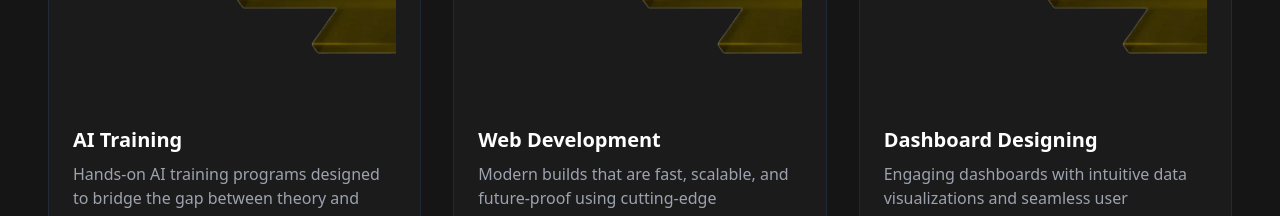
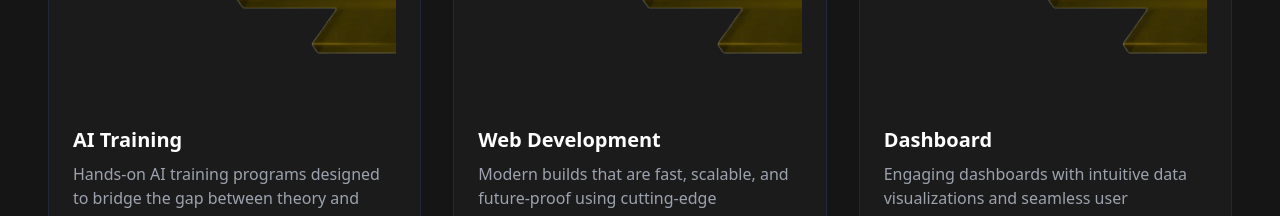
Before and after one commit to kanish701/airalab, a React (Vite) app: page / in a window 1280 px wide. Shown: the part 1440-1656 px from the top of the page. Built offline with nearby package versions, Linux system fonts and the light colour scheme.

Commit message:
Industry section changes

```diff
--- a/src/components/IndustrySection.tsx
+++ b/src/components/IndustrySection.tsx
@@ -14,7 +14,7 @@ export default function IndustrySection() {
         },
         {
             image: DemoImage,
-            title: "Dashboard Designing",
+            title: "Dashboard",
             description: "Engaging dashboards with intuitive data visualizations and seamless user experiences.",
         }
     ];
```
